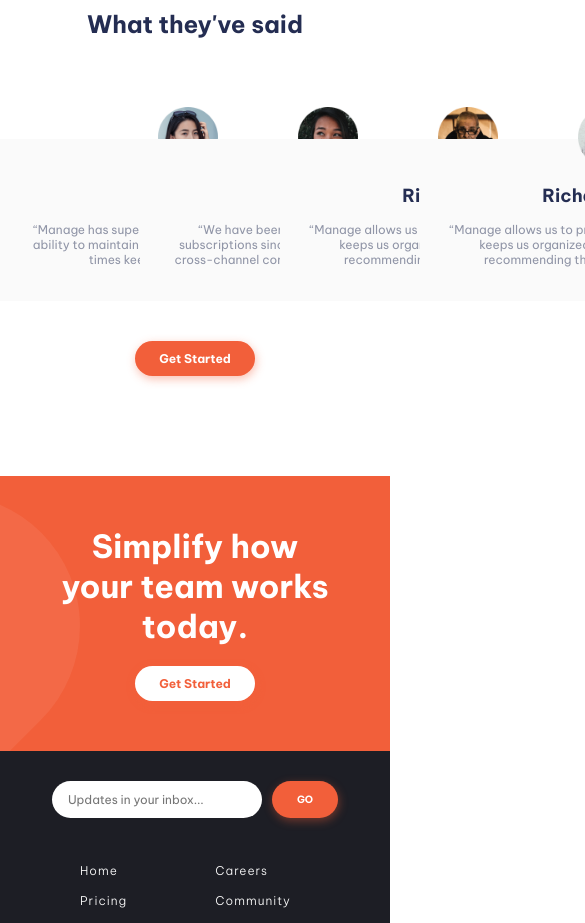
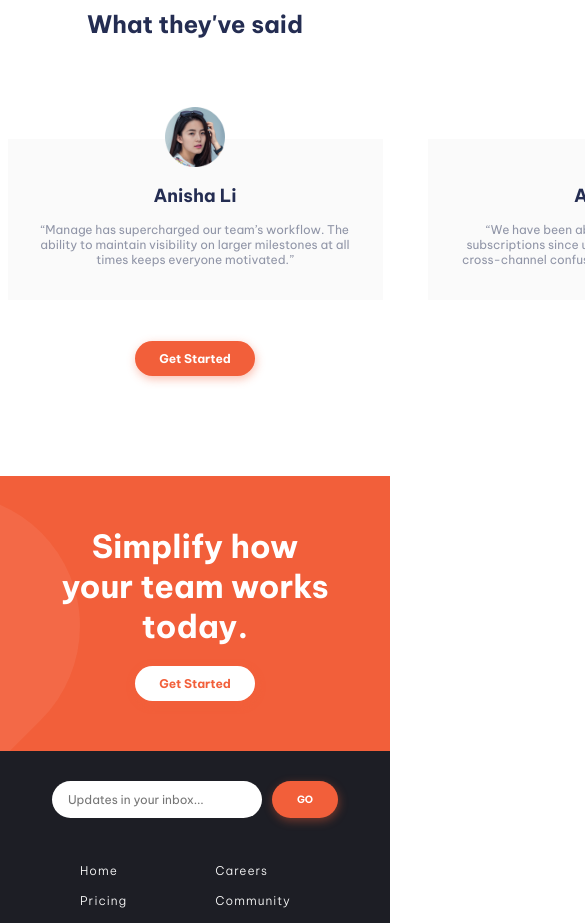
Before and after one commit to Luisgustavom1/Manage-challenge-hub, a React (Vite) app: page / in a window 390 px wide. Shown: the part 1420-2343 px from the top of the page, 585 px wide, since content can reach past the window. Built offline with nearby package versions, Linux system fonts and the light colour scheme.

Commit message:
swiper addapted for mobile

```diff
--- a/src/App.tsx
+++ b/src/App.tsx
@@ -1,8 +1,14 @@
 import React from "react";
+
+import { UseVwProvider } from "./contexts/useViewportWidth";
 import Home from "./Views/Home";
 
 function App() {
-  return <Home />;
+  return (
+    <UseVwProvider>
+      <Home />
+    </UseVwProvider>
+  );
 }
 
 export default App;
--- a/src/Components/Depositions/CardsDepositions/styles.scss
+++ b/src/Components/Depositions/CardsDepositions/styles.scss
@@ -7,6 +7,7 @@
   background: $--tw-neutral-gray;
   position: relative;
   padding: 45px 20px;
+  margin: 0 auto;
 
   img {
     position: absolute;
--- a/src/Components/Swipper/index.tsx
+++ b/src/Components/Swipper/index.tsx
@@ -10,6 +10,7 @@ import "./styles.scss";
 
 // import Swiper core and required modules
 import SwiperCore, { Pagination } from "swiper";
+import { useViewportWidth } from "../../contexts/useViewportWidth";
 
 // install Swiper modules
 SwiperCore.use([Pagination]);
@@ -19,9 +20,11 @@ interface ISwapperProps {
 }
 
 export default function Swipper({ cards }: ISwapperProps) {
+  const { viewportWidth } = useViewportWidth();
+
   return (
     <Swiper
-      slidesPerView={3}
+      slidesPerView={Math.trunc(viewportWidth / 375)}
       spaceBetween={30}
       pagination={{
         clickable: true,
--- /dev/null
+++ b/src/contexts/useViewportWidth.tsx
@@ -0,0 +1,55 @@
+import React, { ReactNode } from "react";
+
+interface ContextData {
+  viewportWidth: number;
+  setViewportWidth: (value: number) => void;
+}
+
+interface IUseVwProvider {
+  children: ReactNode;
+}
+
+const UseVwContext = React.createContext<ContextData>({} as ContextData);
+
+const getViewportWidth = () => {
+  const { innerWidth: width } = window;
+
+  return width;
+};
+
+export function UseVwProvider({ children }: IUseVwProvider) {
+  const [viewportWidth, setViewportWidth] = React.useState(window.innerWidth);
+  const value = React.useMemo(
+    () => ({
+      viewportWidth,
+      setViewportWidth,
+    }),
+    [viewportWidth]
+  );
+
+  React.useEffect(() => {
+    console.log(viewportWidth);
+  }, [viewportWidth]);
+
+  React.useEffect(() => {
+    const setNewViewportwidth = () => {
+      setViewportWidth(getViewportWidth());
+    };
+
+    window.addEventListener("resize", setNewViewportwidth);
+    return () => window.removeEventListener("resize", setNewViewportwidth);
+  }, []);
+  return (
+    <UseVwContext.Provider value={value}>{children}</UseVwContext.Provider>
+  );
+}
+
+export const useViewportWidth = () => {
+  const context = React.useContext(UseVwContext);
+
+  if (!context) {
+    throw new Error(`useViewportWidth must be used within a seVwProvider`);
+  }
+
+  return context;
+};
```
